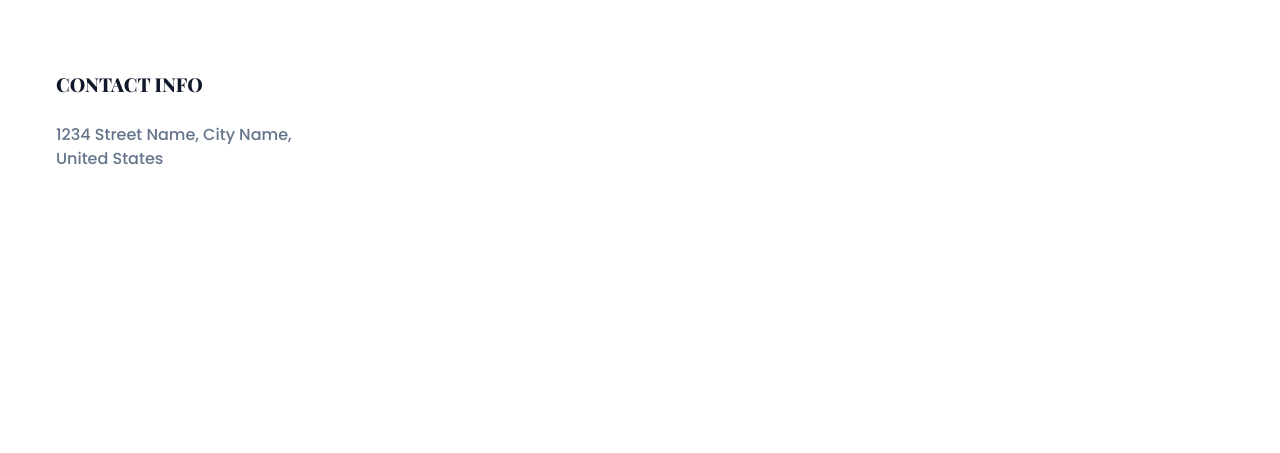
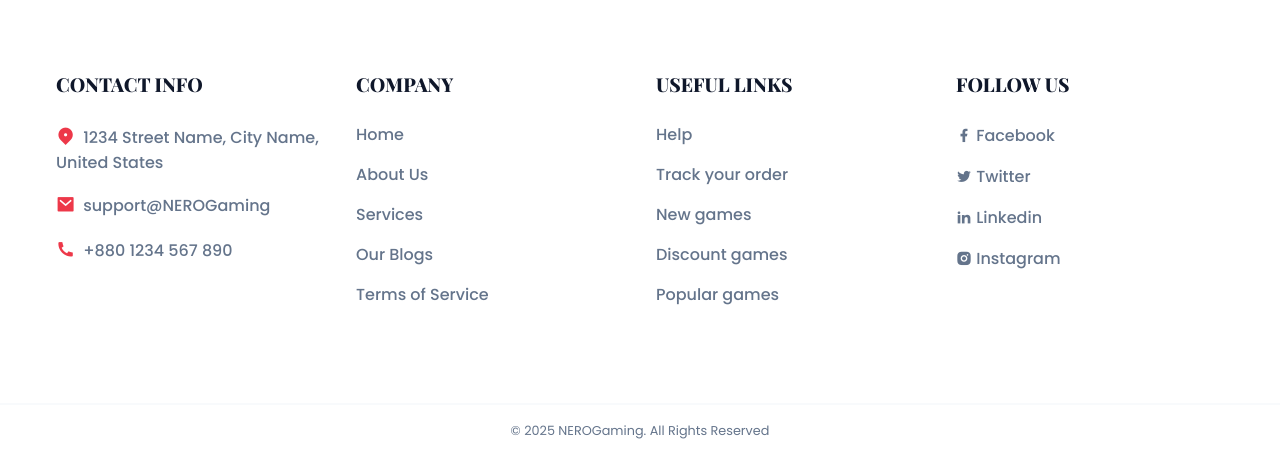
Before and after one commit to rsazidur/NERO-Ecommerce-project, a React (Vite) app in the folder frontend/: page / in a window 1280 px wide. Shown: the part 4293-4746 px from the top of the page. Before the commit the page ends 4560 px from the top, so only its background shows below. Built offline with nearby package versions, Linux system fonts and the light colour scheme.

Commit message:
Add footer section in App.jsx

```diff
--- a/frontend/src/components/Footer.jsx
+++ b/frontend/src/components/Footer.jsx
@@ -7,11 +7,48 @@
     <footer className="section__container footer__container">
         <div className="footer__col">
             <h4> CONTACT INFO</h4>
-            <p>1234 Street Name, City Name, United States
+            <p>
+                <span><i className='ri-map-pin-2-fill'></i></span>
+                1234 Street Name, City Name, United States
+            </p>
+            <p>
+                <span><i className='ri-mail-fill'></i></span>
+                support@NEROGaming
+            </p>
+            <p>
+                <span><i className='ri-phone-fill'></i></span>
+                +880 1234 567 890
             </p>
 
         </div>
+        <div className="footer__col">
+            <h4> COMPANY</h4>
+            <a href="/">Home</a>
+            <a href="/">About Us</a>
+            <a href="/">Services</a>
+            <a href="/">Our Blogs</a>
+            <a href="/">Terms of Service</a>
+        </div>
+        <div className="footer__col">
+            <h4> USEFUL LINKS</h4>
+            <a href="/">Help</a>
+            <a href="/">Track your order</a>
+            <a href="/">New games</a>
+            <a href="/">Discount games</a>
+            <a href="/">Popular games</a>
+        </div>
+        <div className='footer__col'>
+            <h4> FOLLOW US</h4>
+            <a href="/"><i className='ri-facebook-fill'></i> Facebook</a>
+            <a href="/"><i className='ri-twitter-fill'></i> Twitter</a>
+            <a href="/"><i className='ri-linkedin-fill'></i> Linkedin</a>
+            <a href="/"><i className='ri-instagram-fill'></i> Instagram</a>
+        </div>
     </footer>
+
+    <div className="footer__bar">
+        <p>© 2025 NEROGaming. All Rights Reserved</p>
+    </div>
     </>
   )
 }
```
